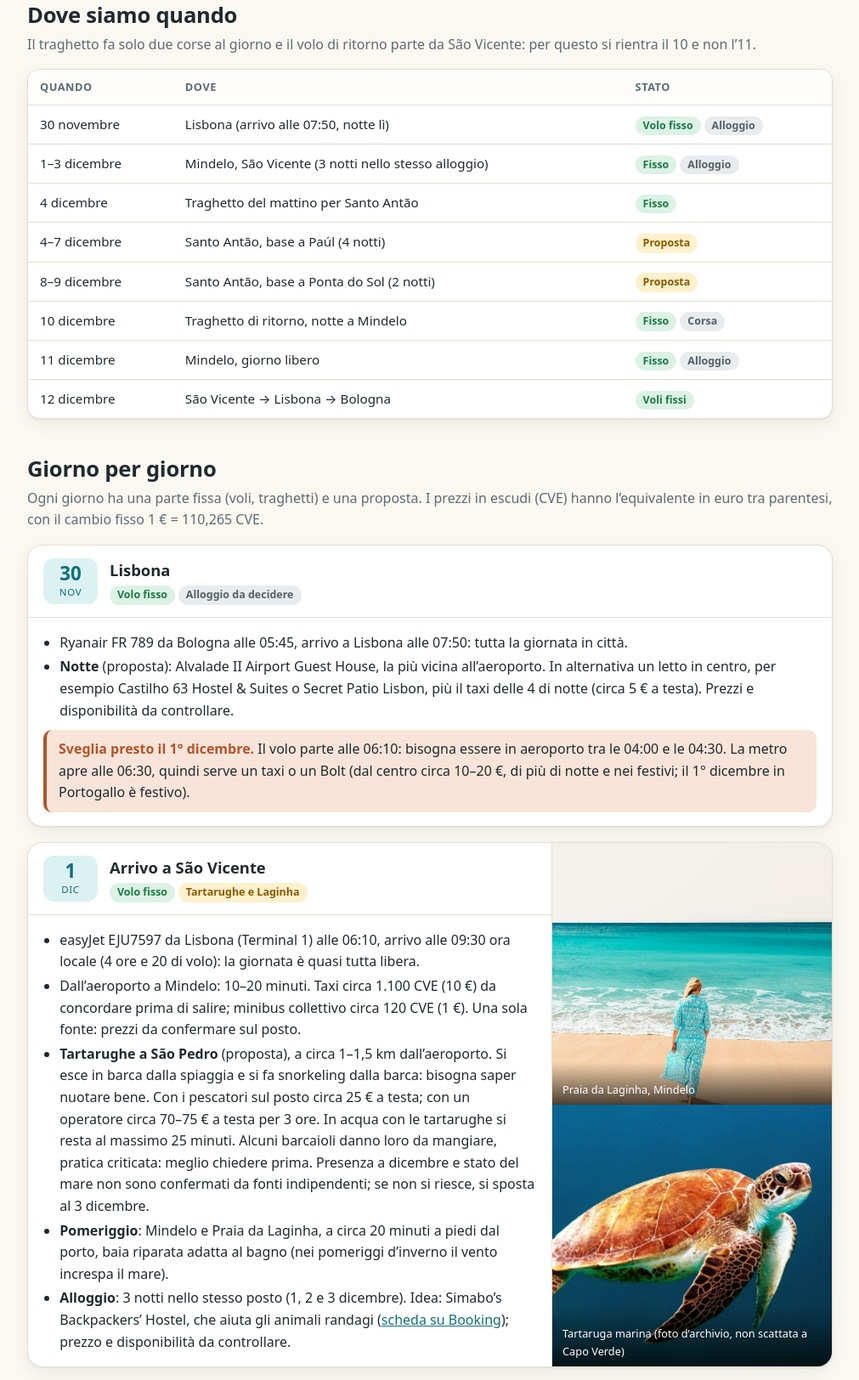
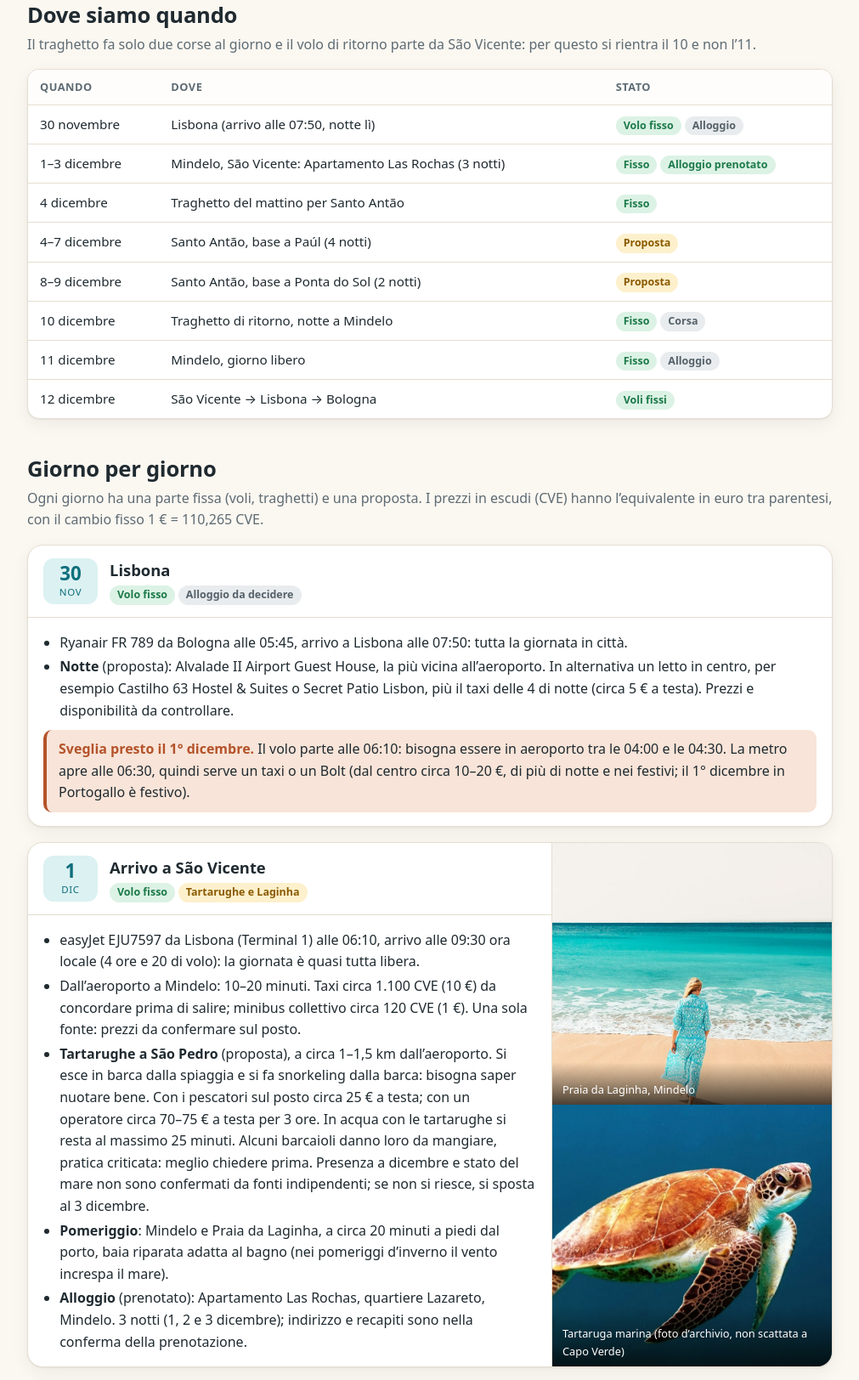
Before and after one commit to dilfal/capoverde.070293.xyz, a plain HTML site: page index.html in a window 1280 px wide. Shown: the part 981-2605 px from the top of the page at 85% size, without its empty margins (134-1145 px from the left). Drawn offline with Linux system fonts and the light colour scheme.

Commit message:
Alloggio prenotato a Mindelo (1-4 dicembre)
Co-Authored-By: Claude Sonnet 5.5 <noreply@anthropic.com>

```diff
--- a/index.html
+++ b/index.html
@@ -168,7 +168,7 @@ footer{border-top:1px solid var(--line);padding:22px 0 40px;color:var(--muted);f
         <thead><tr><th>Quando</th><th>Dove</th><th>Stato</th></tr></thead>
         <tbody>
           <tr><td>30 novembre</td><td>Lisbona (arrivo alle 07:50, notte lì)</td><td><span class="chip fisso">Volo fisso</span> <span class="chip decidere">Alloggio</span></td></tr>
-          <tr><td>1–3 dicembre</td><td>Mindelo, São Vicente (3 notti nello stesso alloggio)</td><td><span class="chip fisso">Fisso</span> <span class="chip decidere">Alloggio</span></td></tr>
+          <tr><td>1–3 dicembre</td><td>Mindelo, São Vicente: Apartamento Las Rochas (3 notti)</td><td><span class="chip fisso">Fisso</span> <span class="chip fisso">Alloggio prenotato</span></td></tr>
           <tr><td>4 dicembre</td><td>Traghetto del mattino per Santo Antão</td><td><span class="chip fisso">Fisso</span></td></tr>
           <tr><td>4–7 dicembre</td><td>Santo Antão, base a Paúl (4 notti)</td><td><span class="chip proposta">Proposta</span></td></tr>
           <tr><td>8–9 dicembre</td><td>Santo Antão, base a Ponta do Sol (2 notti)</td><td><span class="chip proposta">Proposta</span></td></tr>
@@ -211,7 +211,7 @@ footer{border-top:1px solid var(--line);padding:22px 0 40px;color:var(--muted);f
             <li>Dall’aeroporto a Mindelo: 10–20 minuti. Taxi circa 1.100 CVE (10 €) da concordare prima di salire; minibus collettivo circa 120 CVE (1 €). Una sola fonte: prezzi da confermare sul posto.</li>
             <li><b>Tartarughe a São Pedro</b> (proposta), a circa 1–1,5 km dall’aeroporto. Si esce in barca dalla spiaggia e si fa snorkeling dalla barca: bisogna saper nuotare bene. Con i pescatori sul posto circa 25 € a testa; con un operatore circa 70–75 € a testa per 3 ore. In acqua con le tartarughe si resta al massimo 25 minuti. Alcuni barcaioli danno loro da mangiare, pratica criticata: meglio chiedere prima. Presenza a dicembre e stato del mare non sono confermati da fonti indipendenti; se non si riesce, si sposta al 3 dicembre.</li>
             <li><b>Pomeriggio</b>: Mindelo e Praia da Laginha, a circa 20 minuti a piedi dal porto, baia riparata adatta al bagno (nei pomeriggi d’inverno il vento increspa il mare).</li>
-            <li><b>Alloggio</b>: 3 notti nello stesso posto (1, 2 e 3 dicembre). Idea: Simabo’s Backpackers’ Hostel, che aiuta gli animali randagi (<a href="https://www.booking.com/Share-moY2KN" rel="noopener noreferrer" target="_blank">scheda su Booking</a>); prezzo e disponibilità da controllare.</li>
+            <li><b>Alloggio</b> (prenotato): Apartamento Las Rochas, quartiere Lazareto, Mindelo. 3 notti (1, 2 e 3 dicembre); indirizzo e recapiti sono nella conferma della prenotazione.</li>
           </ul>
         </div>
         <div class="pics two">
@@ -260,6 +260,7 @@ footer{border-top:1px solid var(--line);padding:22px 0 40px;color:var(--muted);f
           <ul>
             <li><b>Traghetto da Mindelo a Porto Novo</b>: partenza alle 07:00 (CV Interilhas) o tra le 07:00 e le 08:00 (Nôs Ferry, le fonti non concordano); circa un’ora di traversata. In porto un’ora prima. Circa 1.511 CVE (14 €) a persona, prezzo da confermare.</li>
             <li><b>Dal porto</b> (proposta): taxi privato sulla vecchia strada di montagna, con soste al bordo del <b>cratere di Cova</b> e al belvedere di <b>Delgadinho</b>, fino a Paúl. Circa 4.000–4.500 CVE (36–41 €) in tutto, da concordare prima. In minibus sulla costiera sarebbero 400–500 CVE (3,60–4,50 €) a testa, ma senza i due belvedere.</li>
+            <li>Dall’appartamento al porto: partire verso le 06:00. Distanza e mezzo da verificare.</li>
             <li>Notte a Paúl (4 notti, dal 4 al 7): alloggio da decidere.</li>
           </ul>
         </div>
```
